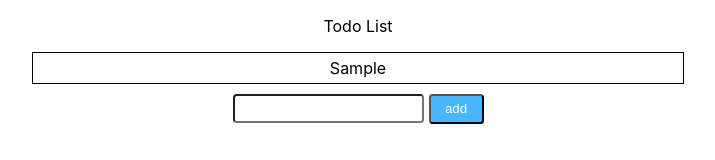
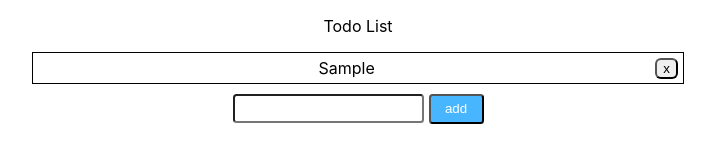
Before and after one commit to changloria/react-todolist, a React (Create React App) app: page / in a window 1280 px wide. Both pictures are taken after typing "Sample" into the empty fields and a click on the input "add". Shown: the top 160 px of the page, without its empty margins (282-997 px from the left). Built offline with nearby package versions, Linux system fonts and the light colour scheme.

Commit message:
[React TodoList][Gloria] -feat: Task of adding toggle & delete function

```diff
--- a/src/components/TodoGenerator.js
+++ b/src/components/TodoGenerator.js
@@ -12,7 +12,7 @@ function TodoGenerator(props){
     function toSubmit(event) {
         event.preventDefault();
         dispatch({type: UPDATE_SIZE, payload: 1})
-        dispatch({type: UPDATE_TODO_LIST, payload:{"content": content, "ID":uuidv4(), "done": "false"}})
+        dispatch({type: UPDATE_TODO_LIST, payload:{"Text": content, "ID":uuidv4(), "Done": false}})
         setContent("");
     }
 
--- a/src/components/TodoGroup.js
+++ b/src/components/TodoGroup.js
@@ -7,7 +7,7 @@ function TodoGroup() {
 
     return (
         <div>
-            {todoList.map((item, index)=><TodoItem key={item.ID} content={item.content} id={item.ID}/>)}
+            {todoList.map((item, index)=><TodoItem key={item.ID} content={item.Text} id={item.ID} status={item.Done} />)}
         </div>
     );
 
--- a/src/components/TodoItem.js
+++ b/src/components/TodoItem.js
@@ -1,9 +1,25 @@
+import { useDispatch } from "react-redux";
 import "../style/style.css"
+import { REMOVE_TODO, CHANGE_STATUS } from "../constants/constants"
 
 
 function TodoItem(props){
+    const dispatch = useDispatch();
+
+    function removeTodoList(){
+        dispatch({type: REMOVE_TODO ,payload: props.id})
+    }
+
+    function changeStatus(){
+        dispatch({type: CHANGE_STATUS, payload: props.id})
+    }
+    console.log(props.status);
     return(
-        <div className="todo-Item-Line">{props.content}</div>
+        <div className={props.status ? "todo-Item-Line done": "todo-Item-Line"} onClick={changeStatus}>
+            {props.content}
+            <button className="delete-Button" onClick={removeTodoList}>x</button>
+
+        </div>
     );
 }
 
--- a/src/constants/constants.js
+++ b/src/constants/constants.js
@@ -1,2 +1,4 @@
 export const UPDATE_SIZE = "todo/updateSize"
 export const UPDATE_TODO_LIST = "todo/updateTodoList"
+export const REMOVE_TODO = "todo/deleteTodoList"
+export const CHANGE_STATUS = "todo/changeStatus"
--- a/src/reducers/TodoReducer.js
+++ b/src/reducers/TodoReducer.js
@@ -1,4 +1,4 @@
-import { UPDATE_SIZE, UPDATE_TODO_LIST } from "../constants/constants";
+import { CHANGE_STATUS, REMOVE_TODO, UPDATE_SIZE, UPDATE_TODO_LIST } from "../constants/constants";
 
 
 const initState = {size: 0, todoList: []};
@@ -9,6 +9,15 @@ const TodoReducer = (state = initState, action) => {
             return {...state, size: state.size + 1};
         case UPDATE_TODO_LIST:
             return {...state, todoList: [...state.todoList, action.payload]}
+        case REMOVE_TODO:
+            return {...state, todoList: state.todoList.filter(content => content.ID !== action.payload)}
+        case CHANGE_STATUS:
+            return {...state, todoList: state.todoList.map(function(object){
+                if(object.ID === action.payload){
+                    object.Done = !object.Done;
+                }
+                return object;
+            })};
         default:
             return state;
     }
--- a/src/style/style.css
+++ b/src/style/style.css
@@ -21,3 +21,18 @@
     margin: auto;
     margin-top: 10px;
   }
+
+  .todo-Item-Content { font-family: 'Inder', sans-serif;
+    font-size: 25px;
+    color: #666;
+    text-align: left;
+}
+
+  .done{
+      text-decoration:line-through;
+  }
+
+  .delete-Button{
+    float: right;
+    border-radius: 6px;
+  }
```
